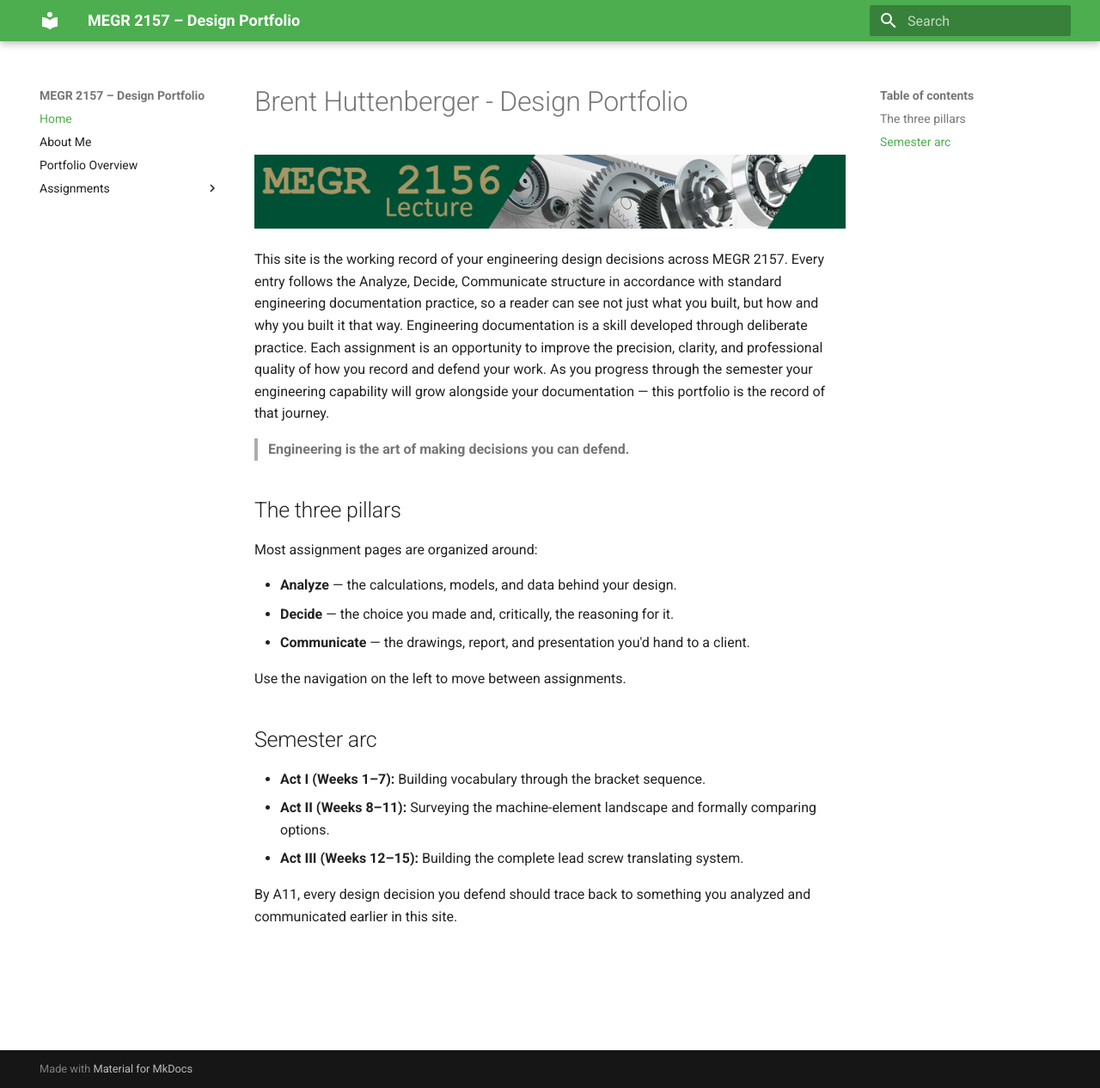
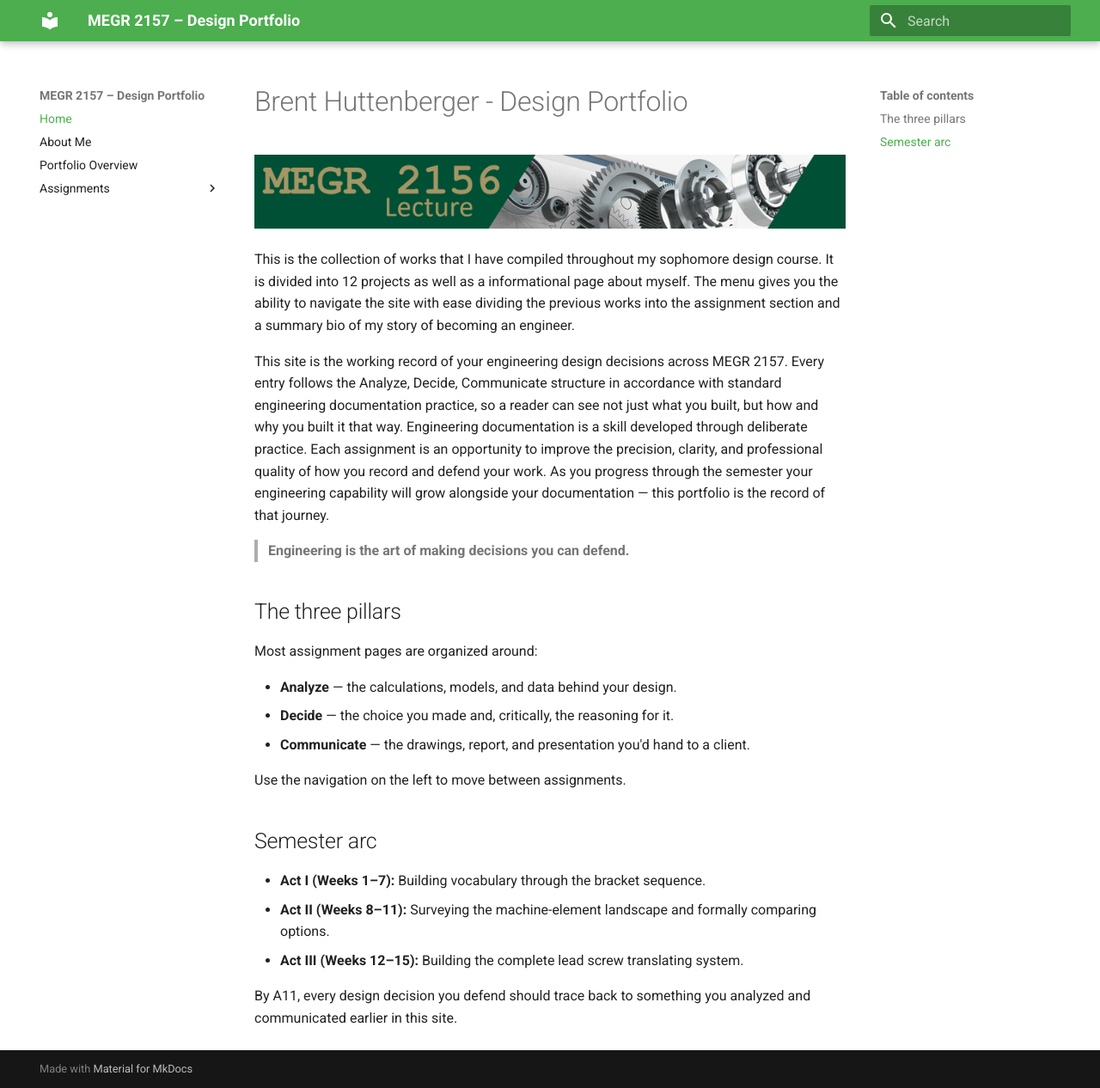
Before and after one commit to bhuttenb/megr2157-design, an MkDocs documentation site: the page built from docs/index.md, in a window 1280 px wide and 1266 px high. Shown: the whole window at 86% size. Built offline with MkDocs 1.6.1 and Material for MkDocs 9.7.7, drawn with Linux system fonts in a browser that asks for light colours.

Commit message:
Enhance index.md with project overview and navigation info
Added introductory text about the design portfolio and navigation.

```diff
--- a/docs/index.md
+++ b/docs/index.md
@@ -1,6 +1,8 @@
 # Brent Huttenberger - Design Portfolio
 
 ![MEGR 2156-7 Title](MEGR2156title.png)
+
+This is the collection of works that I have compiled throughout my sophomore design course. It is divided into 12 projects as well as a informational page about myself. The menu gives you the ability to navigate the site with ease dividing the previous works into the assignment section and a summary bio of my story of becoming an engineer.
 
 This site is the working record of your engineering design decisions across MEGR 2157. Every entry follows the Analyze, Decide, Communicate structure in accordance with standard engineering documentation practice, so a reader can see not just what you built, but how and why you built it that way. Engineering documentation is a skill developed through deliberate practice. Each assignment is an opportunity to improve the precision, clarity, and professional quality of how you record and defend your work. As you progress through the semester your engineering capability will grow alongside your documentation — this portfolio is the record of that journey.
 
```
